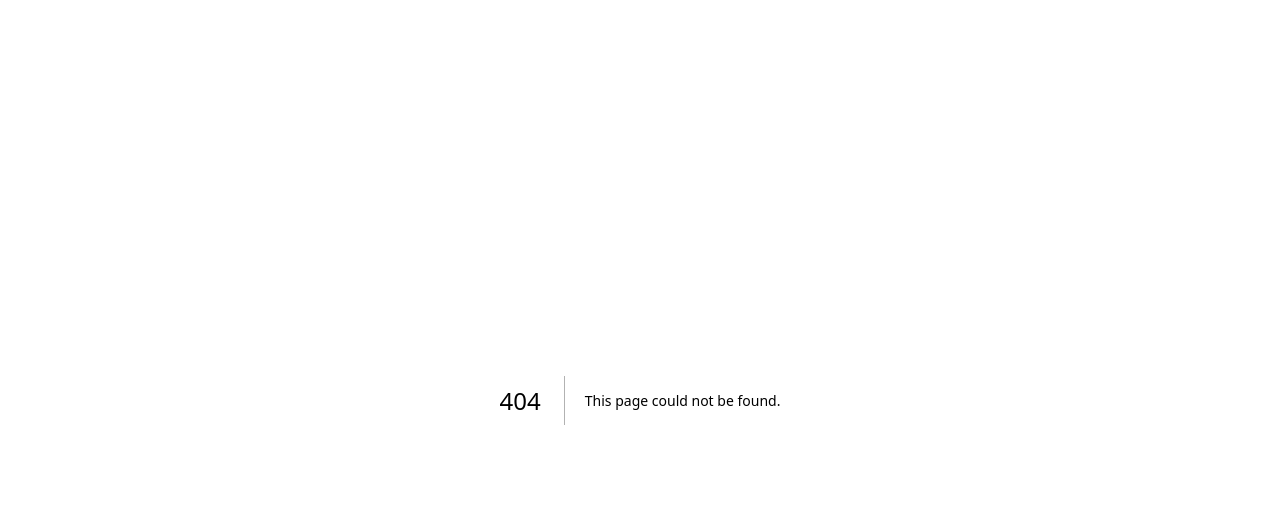
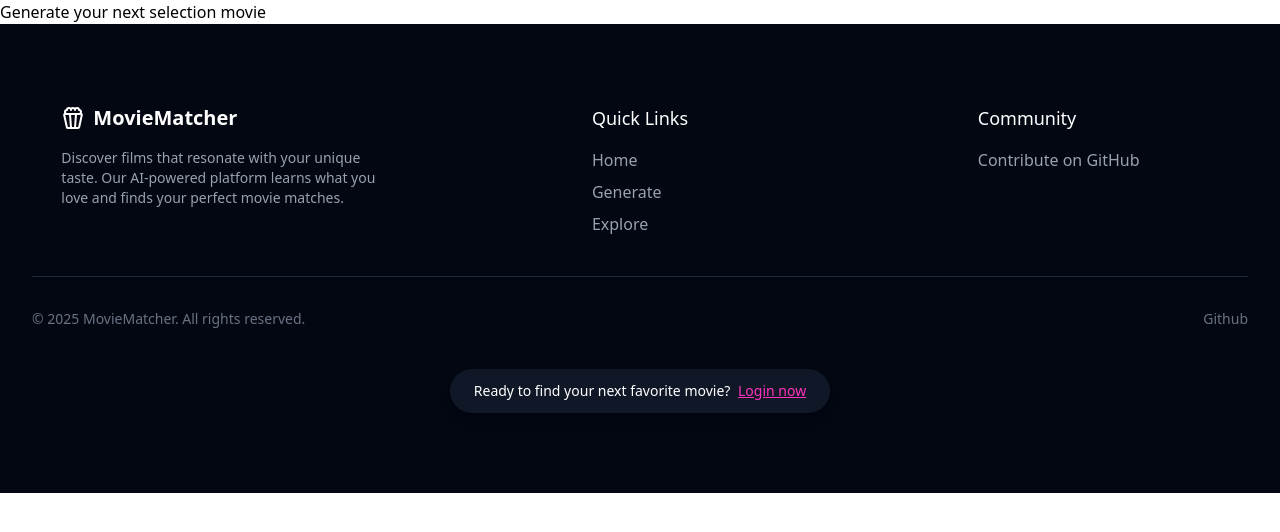
Before and after one commit to Astra-exe/movie-match, a Next.js app in the folder web/: page /explore in a window 1280 px wide. Before the commit this address had no page. Shown: the top 532 px of the page. Built offline with nearby package versions, Linux system fonts and the light colour scheme.

Commit message:
[chore] add the explore page with initial content

```diff
--- /dev/null
+++ b/web/src/app/explore/page.tsx
@@ -0,0 +1,11 @@
+import Footer from "@/components/home-page/Footer";
+
+export default function ExplorePage() {
+  return (
+    <div>
+      <h1>Generate your next selection movie</h1>
+
+      <Footer></Footer>
+    </div>
+  );
+}
```
